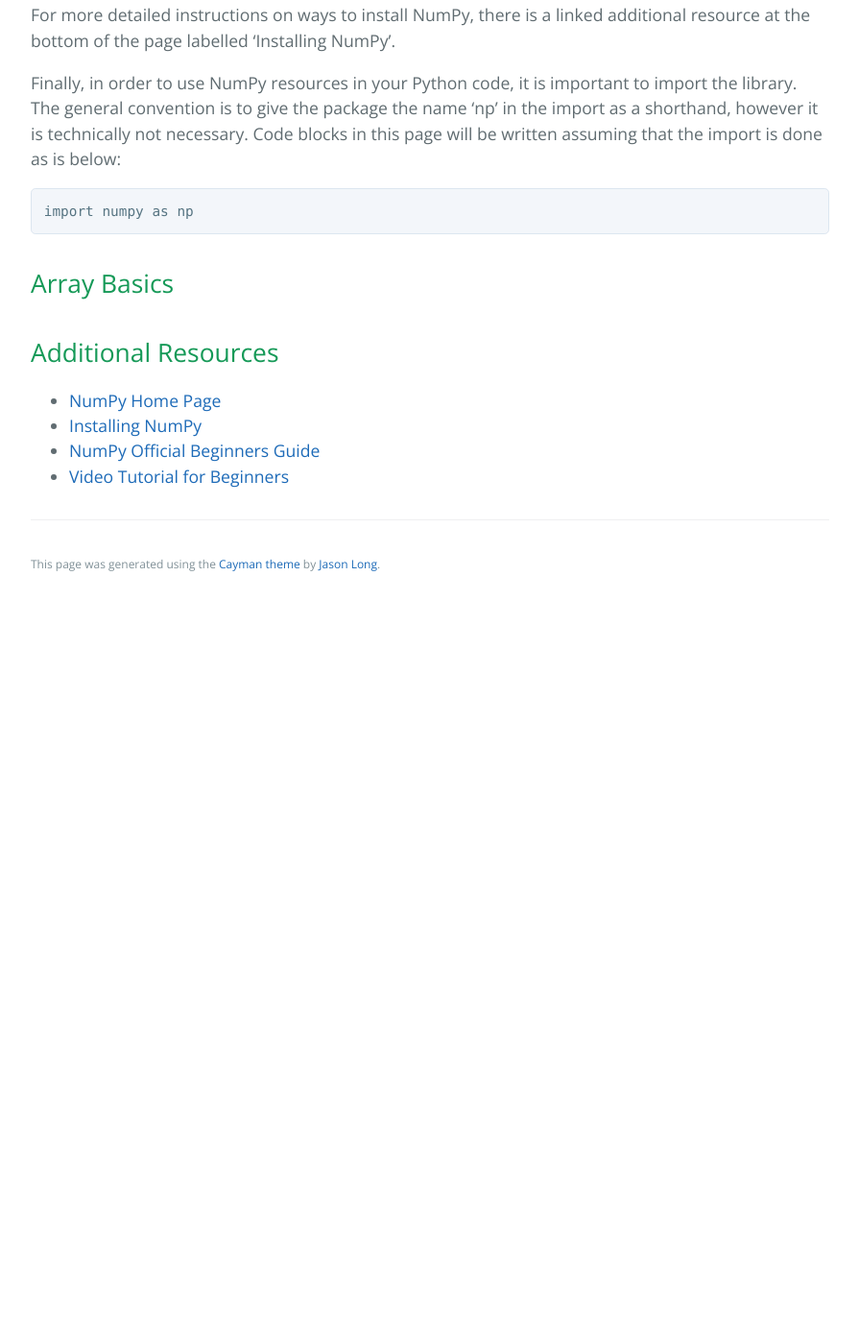
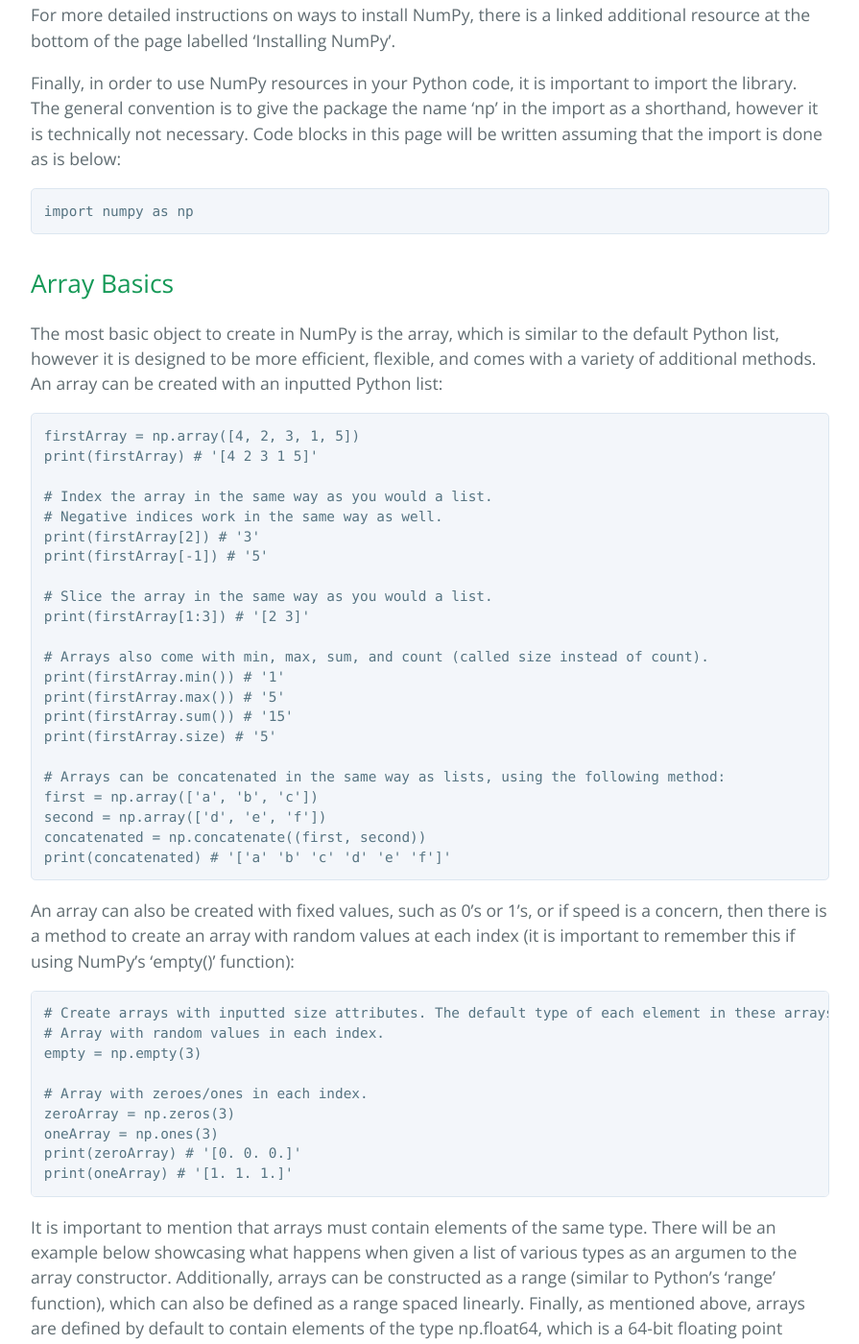
Before and after one commit to learning-software-engineering/learning-software-engineering.github.io, a Jekyll site: the page built from Topics/Tech_Stacks/NumPy.md, in a window 1280 px wide and 1400 px high, scrolled down 1400 px. Shown: the whole window at 96% size, without its empty margins (192-1087 px from the left). Built offline with Jekyll 4.4.1, drawn with Linux system fonts in a browser that asks for light colours; our own code applies the rules of GitHub Pages for plain Markdown files; before the commit the page ends 2030 px from its top, so only the background shows below that; some of the changed text lies outside the part shown.

Commit message:
Added NumPy array basics
Added explanation of some basic array operations in NumPy.

````diff
--- a/Topics/Tech_Stacks/NumPy.md
+++ b/Topics/Tech_Stacks/NumPy.md
@@ -4,7 +4,7 @@
 
 ### [Introduction](#introduction-1)
 
-### [Set Up](#setting-up-numpy-1)
+### [Set Up](#set-up-1)
 
 ### [Array Basics](#array-basics-1)
 
@@ -32,7 +32,64 @@ import numpy as np
 ```
 
 ## Array Basics
+The most basic object to create in NumPy is the array, which is similar to the default Python list, however it is designed to be more efficient, flexible, and comes with a variety of additional methods. An array can be created with an inputted Python list:
+```py
+firstArray = np.array([4, 2, 3, 1, 5])
+print(firstArray) # '[4 2 3 1 5]'
 
+# Index the array in the same way as you would a list.
+# Negative indices work in the same way as well.
+print(firstArray[2]) # '3'
+print(firstArray[-1]) # '5'
+
+# Slice the array in the same way as you would a list.
+print(firstArray[1:3]) # '[2 3]'
+
+# Arrays also come with min, max, sum, and count (called size instead of count).
+print(firstArray.min()) # '1'
+print(firstArray.max()) # '5'
+print(firstArray.sum()) # '15'
+print(firstArray.size) # '5'
+
+# Arrays can be concatenated in the same way as lists, using the following method:
+first = np.array(['a', 'b', 'c'])
+second = np.array(['d', 'e', 'f'])
+concatenated = np.concatenate((first, second))
+print(concatenated) # '['a' 'b' 'c' 'd' 'e' 'f']'
+```
+
+An array can also be created with fixed values, such as 0's or 1's, or if speed is a concern, then there is a method to create an array with random values at each index (it is important to remember this if using NumPy's 'empty()' function):
+```py
+# Create arrays with inputted size attributes. The default type of each element in these arrays is a 64-bit float, which is why 0 appears as '0.'.
+# Array with random values in each index.
+empty = np.empty(3)
+
+# Array with zeroes/ones in each index.
+zeroArray = np.zeros(3)
+oneArray = np.ones(3)
+print(zeroArray) # '[0. 0. 0.]'
+print(oneArray) # '[1. 1. 1.]'
+```
+
+It is important to mention that arrays must contain elements of the same type. There will be an example below showcasing what happens when given a list of various types as an argumen to the array constructor.
+Additionally, arrays can be constructed as a range (similar to Python's 'range' function), which can also be defined as a range spaced linearly.
+Finally, as mentioned above, arrays are defined by default to contain elements of the type np.float64, which is a 64-bit floating point number. When creating an array, a pre-defined NumPy data type can be passed in to define the type of the array elements:
+```py
+# Creating this array will make each element turn into a string:
+variety = np.array([True, 2, 'c'])
+print(variety) # '['True' '2' 'c']'
+
+# Creating a range array
+zeroToTwo = np.arange(3)
+print(zeroToTwo) # '[0 1 2]'
+
+# Creating a linearly spaced array
+zeroToEightEven = np.linspace(0, 8, 5) # This means to divide the range from 0 to 8 (inclusive) into 5 points, dividing the space between each part linearly.
+print(zeroToEightEven) # '[0. 2. 4. 6. 8.]'
+
+# Creating an array of random values of type 8-bit integer
+shortInts = np.empty(3, dtype=np.int8)
+```
 
 ## Additional Resources
 
````
Also changed, not shown: other parts of Topics/Tech_Stacks/NumPy.md (+1 -1 lines).
